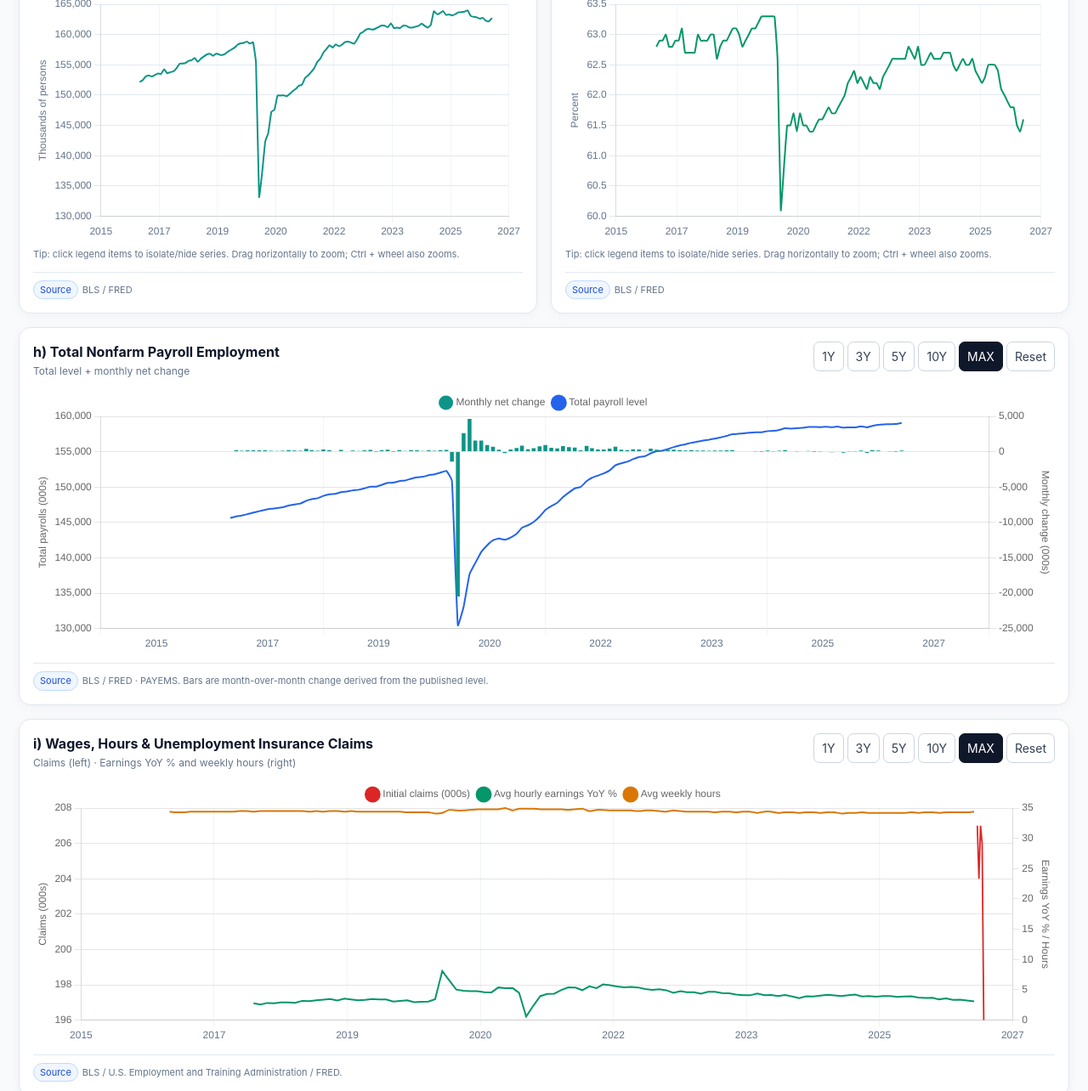
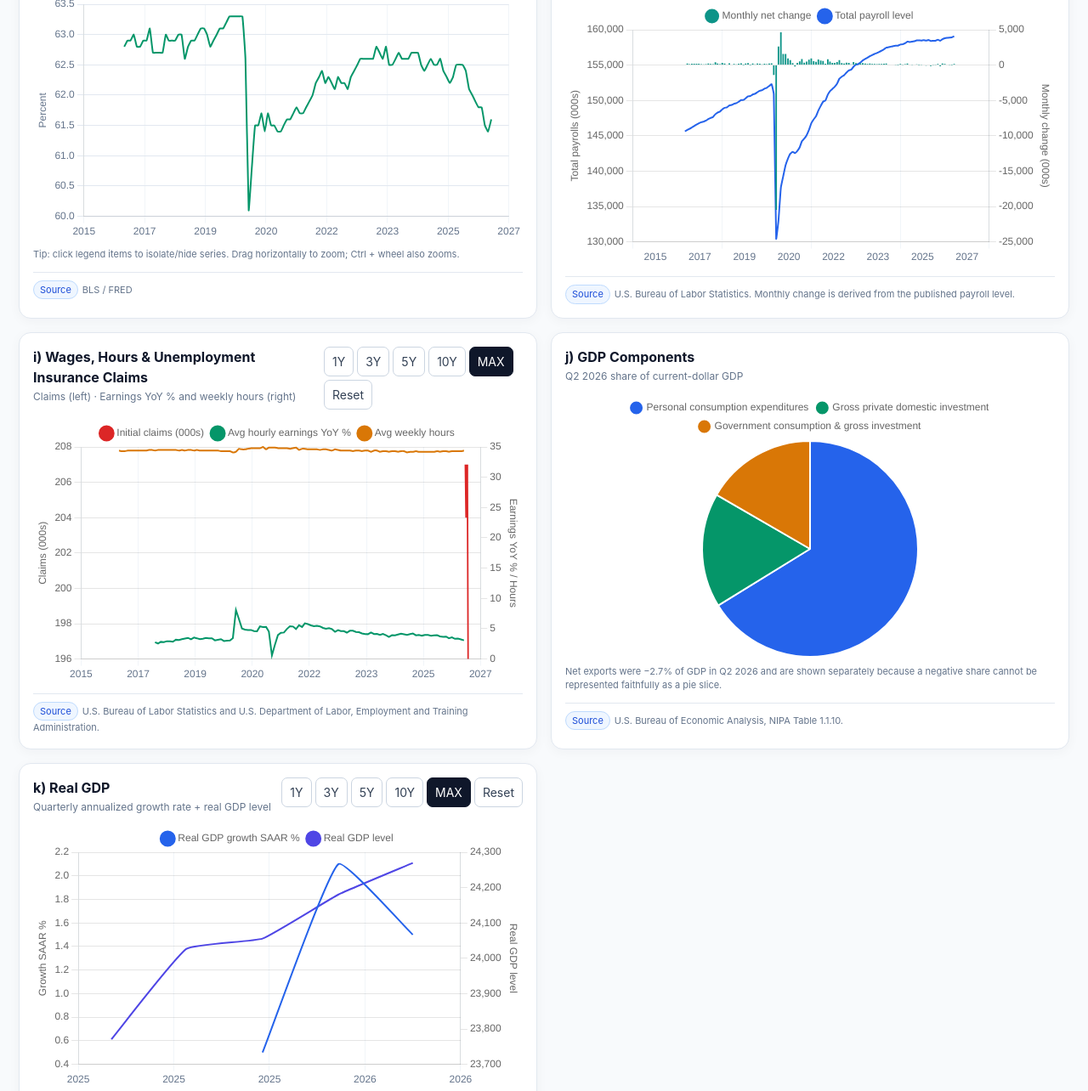
Before and after one commit to allenso0818-lab/central-bank-dashboard, a website: page profiles/federal-reserve.html in a window 1280 px wide. Shown: the part 1043-2327 px from the top of the page at 85% size. Drawn offline with nearby package versions, Linux system fonts and the light colour scheme; some packages are replaced by stand-ins of ours; a script that the page names is missing.

Commit message:
Reorder labor charts and add GDP components pie

```diff
--- a/profiles/federal-reserve.html
+++ b/profiles/federal-reserve.html
@@ -20,16 +20,16 @@ function countdown(){const t=new Date('2026-10-28T14:00:00-04:00'),d=Math.max(0,
 const defs=[
 ['a','Unemployed Count & Total Civilian Labor Force','Thousands of persons',[['UNEMPLOY','Unemployed Count',C.red],['CLF16OV','Total Civilian Labor Force',C.green]],'U.S. Bureau of Labor Statistics'],
 ['c','U-3 Unemployment Rate & U-4 Unemployment Rate','Percent',[['UNRATE','U-3 Unemployment Rate',C.blue],['U4RATE','U-4 Unemployment Rate',C.red]],'U.S. Bureau of Labor Statistics'],
-['e','Employed Population','Thousands of persons',[['CE16OV','Employed Population',C.teal]],'BLS / FRED'],
 
 ['g','Labor Force Participation Rate','Percent',[['CIVPART','Participation Rate',C.green]],'BLS / FRED']
 ];
 function card(d){return '<div class="card" id="card-'+d[0]+'"><div class="head"><div><h3>'+d[0]+') '+d[1]+'</h3><div class="sub">'+d[2]+'</div></div>'+ranges(d[0])+'</div><div class="canvas"><canvas id="ch-'+d[0]+'"></canvas></div><div class="legend-note">Tip: click legend items to isolate/hide series. Drag horizontally to zoom; Ctrl + wheel also zooms.</div><div class="source"><span class="badge">Source</span>'+d[4]+'</div></div>'}
 function ranges(id){return '<div class="ranges" data-id="'+id+'">'+[1,3,5,10].map(x=>'<button data-y="'+x+'">'+x+'Y</button>').join('')+'<button class="active" data-y="0">MAX</button><button class="reset" data-reset="1">Reset</button></div>'}
 macro.innerHTML=defs.map(card).join('')+
-'<div class="card wide" id="card-h"><div class="head"><div><h3>h) Total Nonfarm Payroll Employment</h3><div class="sub">Total level + monthly net change</div></div>'+ranges('h')+'</div><div class="canvas"><canvas id="ch-h"></canvas></div><div class="source"><span class="badge">Source</span>BLS / FRED · PAYEMS. Bars are month-over-month change derived from the published level.</div></div>'+
-'<div class="card wide" id="card-i"><div class="head"><div><h3>i) Wages, Hours & Unemployment Insurance Claims</h3><div class="sub">Claims (left) · Earnings YoY % and weekly hours (right)</div></div>'+ranges('i')+'</div><div class="canvas"><canvas id="ch-i"></canvas></div><div class="source"><span class="badge">Source</span>BLS / U.S. Employment and Training Administration / FRED.</div></div>'+
-'<div class="card wide" id="card-j"><div class="head"><div><h3>j) Real GDP</h3><div class="sub">Quarterly annualized growth rate + real GDP level</div></div>'+ranges('j')+'</div><div class="canvas"><canvas id="ch-j"></canvas></div><div class="source"><span class="badge">Source</span>U.S. Bureau of Economic Analysis / FRED.</div></div>';
+'<div class="card" id="card-h"><div class="head"><div><h3>h) Total Nonfarm Payroll Employment</h3><div class="sub">Total level + monthly net change</div></div>'+ranges('h')+'</div><div class="canvas"><canvas id="ch-h"></canvas></div><div class="source"><span class="badge">Source</span>U.S. Bureau of Labor Statistics. Monthly change is derived from the published payroll level.</div></div>'+
+'<div class="card" id="card-i"><div class="head"><div><h3>i) Wages, Hours & Unemployment Insurance Claims</h3><div class="sub">Claims (left) · Earnings YoY % and weekly hours (right)</div></div>'+ranges('i')+'</div><div class="canvas"><canvas id="ch-i"></canvas></div><div class="source"><span class="badge">Source</span>U.S. Bureau of Labor Statistics and U.S. Department of Labor, Employment and Training Administration.</div></div>'+
+'<div class="card" id="card-j"><div class="head"><div><h3>j) GDP Components</h3><div class="sub">Q2 2026 share of current-dollar GDP</div></div></div><div class="canvas"><canvas id="ch-j"></canvas></div><div class="legend-note">Net exports were −2.7% of GDP in Q2 2026 and are shown separately because a negative share cannot be represented faithfully as a pie slice.</div><div class="source"><span class="badge">Source</span>U.S. Bureau of Economic Analysis, NIPA Table 1.1.10.</div></div>'+
+'<div class="card" id="card-k"><div class="head"><div><h3>k) Real GDP</h3><div class="sub">Quarterly annualized growth rate + real GDP level</div></div>'+ranges('k')+'</div><div class="canvas"><canvas id="ch-k"></canvas></div><div class="source"><span class="badge">Source</span>U.S. Bureau of Economic Analysis.</div></div>';
 const toPts=id=>(DATA.series[id]||[]).map(x=>({x:Date.parse(x[0]+'T00:00:00Z'),y:x[1],date:x[0]}));
 function baseOpts(unit){return {responsive:true,maintainAspectRatio:false,parsing:false,interaction:{mode:'index',intersect:false},plugins:{legend:{display:true,position:'top',labels:{usePointStyle:true}},tooltip:{mode:'index',intersect:false,callbacks:{title:items=>items.length?new Date(items[0].parsed.x).toISOString().slice(0,10):''}},zoom:{pan:{enabled:true,mode:'x'},zoom:{drag:{enabled:true},wheel:{enabled:true,modifierKey:'ctrl'},pinch:{enabled:true},mode:'x'}}},scales:{x:{type:'linear',grid:{color:'#f1f5f9'},ticks:{maxTicksLimit:8,color:'#64748b',callback:v=>new Date(v).getUTCFullYear()}},y:{grid:{color:'#e2e8f0'},ticks:{color:'#64748b'},title:{display:true,text:unit,color:'#64748b'}}}}}
 function mk(id,sets,unit,extra={}){const ctx=document.getElementById('ch-'+id);charts[id]=new Chart(ctx,{type:'line',data:{datasets:sets},options:Object.assign(baseOpts(unit),extra)})}
@@ -39,7 +39,8 @@ function build(){
  const p=toPts('PAYEMS'),chg=p.map((v,i)=>({x:v.x,y:i?p[i].y-p[i-1].y:null}));mk('h',[{label:'Monthly net change',data:chg,type:'bar',backgroundColor:C.teal,yAxisID:'y1'},line('PAYEMS','Total payroll level',C.blue,'y')],'Thousands',{scales:{x:baseOpts('').scales.x,y:{position:'left',title:{display:true,text:'Total payrolls (000s)'}},y1:{position:'right',grid:{drawOnChartArea:false},title:{display:true,text:'Monthly change (000s)'}}}});
  const earn=toPts('CES0500000003'),emap=new Map(earn.map(x=>[x.date,x.y])),yoy=earn.map(x=>{let d=new Date(x.date+'T00:00:00Z');d.setUTCFullYear(d.getUTCFullYear()-1);let k=d.toISOString().slice(0,10),v=emap.get(k);return{x:x.x,y:v?((x.y/v)-1)*100:null,date:x.date}}).filter(x=>x.y!=null);
  const claims=toPts('ICSA').map(x=>({x:x.x,y:x.y/1000}));mk('i',[{label:'Initial claims (000s)',data:claims,borderColor:C.red,backgroundColor:C.red,borderWidth:1.8,pointRadius:0,yAxisID:'y'}, {label:'Avg hourly earnings YoY %',data:yoy,borderColor:C.green,backgroundColor:C.green,borderWidth:2,pointRadius:0,yAxisID:'y1'},line('AWHAETP','Avg weekly hours',C.amber,'y1')],'Claims (000s)',{scales:{x:baseOpts('').scales.x,y:{position:'left',title:{display:true,text:'Claims (000s)'}},y1:{position:'right',grid:{drawOnChartArea:false},title:{display:true,text:'Earnings YoY % / Hours'}}}});
- mk('j',[line('A191RL1Q225SBEA','Real GDP growth SAAR %',C.blue,'y'),line('GDPC1','Real GDP level',C.indigo,'y1')],'Growth %',{scales:{x:baseOpts('').scales.x,y:{position:'left',title:{display:true,text:'Growth SAAR %'}},y1:{position:'right',grid:{drawOnChartArea:false},title:{display:true,text:'Real GDP level'}}}});
+ charts.j=new Chart(document.getElementById('ch-j'),{type:'pie',data:{labels:['Personal consumption expenditures','Gross private domestic investment','Government consumption & gross investment'],datasets:[{data:[68.0,17.6,17.1],backgroundColor:[C.blue,C.green,C.amber],borderColor:'#fff',borderWidth:2}]},options:{responsive:true,maintainAspectRatio:false,plugins:{legend:{position:'top',labels:{usePointStyle:true}},tooltip:{callbacks:{label:x=>x.label+': '+x.raw.toFixed(1)+'% of GDP'}}}}});
+ mk('k',[line('A191RL1Q225SBEA','Real GDP growth SAAR %',C.blue,'y'),line('GDPC1','Real GDP level',C.indigo,'y1')],'Growth %',{scales:{x:baseOpts('').scales.x,y:{position:'left',title:{display:true,text:'Growth SAAR %'}},y1:{position:'right',grid:{drawOnChartArea:false},title:{display:true,text:'Real GDP level'}}}});
 }
 function range(id,y){const ch=charts[id];if(!ch)return;const xs=ch.data.datasets.flatMap(d=>d.data.map(p=>p.x)).filter(Number.isFinite);if(!xs.length)return;const max=Math.max(...xs),min=Math.min(...xs);if(!y){ch.options.scales.x.min=min;ch.options.scales.x.max=max;ch.update();return}const dt=new Date(max);dt.setUTCFullYear(dt.getUTCFullYear()-y);ch.options.scales.x.min=dt.getTime();ch.options.scales.x.max=max;ch.update()}
 document.addEventListener('click',e=>{if(e.target.dataset.y!==undefined){const box=e.target.closest('.ranges'),id=box.dataset.id;box.querySelectorAll('[data-y]').forEach(b=>b.classList.remove('active'));e.target.classList.add('active');range(id,+e.target.dataset.y)}if(e.target.dataset.reset){const id=e.target.closest('.ranges').dataset.id;charts[id]?.resetZoom()}if(e.target.dataset.s){document.querySelectorAll('.scenario').forEach(b=>b.classList.remove('active'));e.target.classList.add('active');renderScenario(e.target.dataset.s)}});
```
